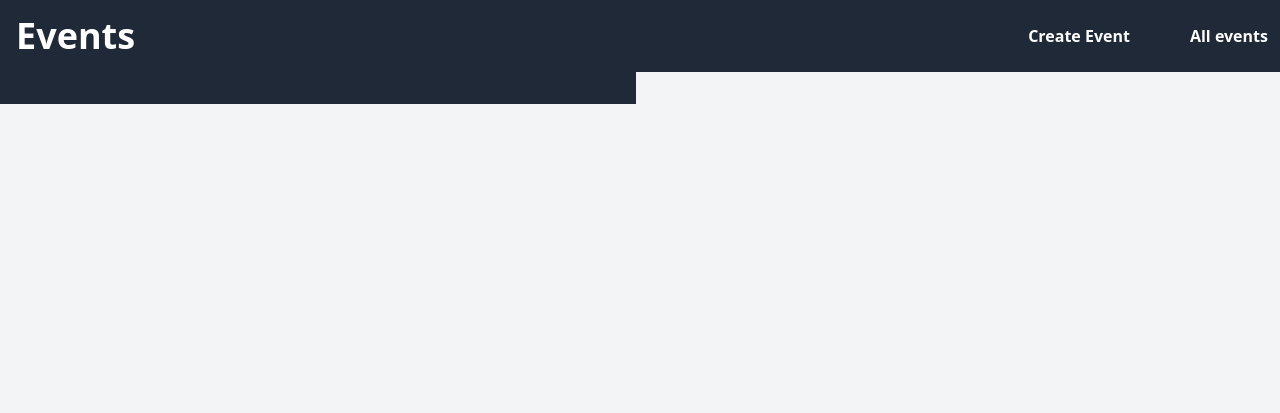
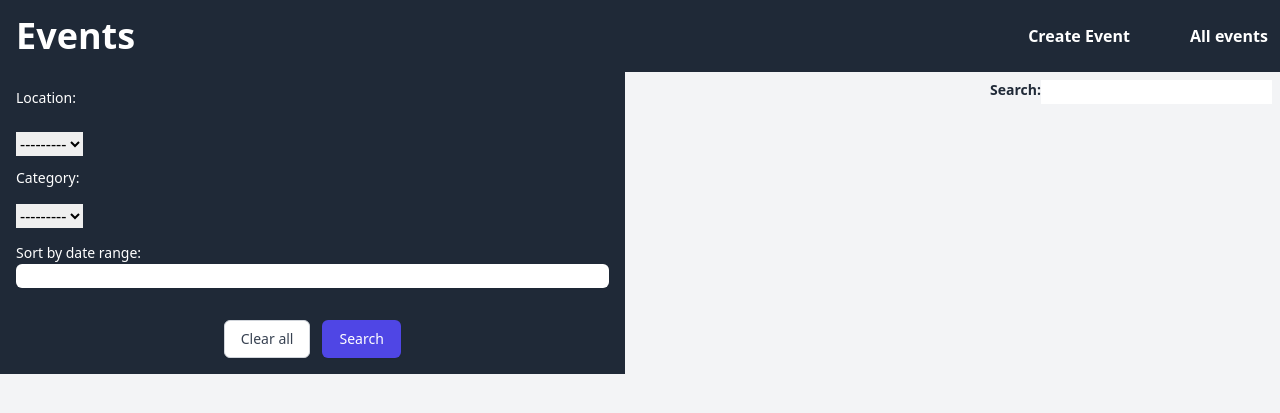
Before and after one commit to SudarshanSelvamani/events_app, a Django app: page /events/ in a window 1280 px wide. Shown: the top 413 px of the page. Run offline with Django 3.2, Linux system fonts and the light colour scheme; data that the repository does not hold is empty; some libraries are stand-ins or nearby versions.

Commit message:
Add support for search and filter (#10)

```diff
--- /dev/null
+++ b/events/filters.py
@@ -0,0 +1,26 @@
+import django_filters
+from django.db.models import fields
+from django import forms
+
+from .models import Event, Time, Location, Category
+
+
+class EventFilter(django_filters.FilterSet):
+    name = django_filters.CharFilter(lookup_expr="icontains")
+    place = django_filters.ModelChoiceFilter(queryset=Location.objects.all())
+    category = django_filters.ModelChoiceFilter(queryset=Category.objects.all())
+
+    start_from_to_time = django_filters.DateFromToRangeFilter(
+        distinct=True,
+        field_name="time__start",
+        label="start_from_to",
+    )
+
+    class Meta:
+        model = Event
+        fields = [
+            "name",
+            "place",
+            "category",
+            "start_from_to_time",
+        ]
--- a/events/templates/events/list_view.html
+++ b/events/templates/events/list_view.html
@@ -4,14 +4,51 @@
 {% load myfilters %}
 {% load static %}
 
+
+<form method = "GET" novalidate autocomplete="off">
 <div class="grid grid-flow-col space-x-3">
-<div class = "bg-gray-800 p-4">
+<div class = "bg-gray-800 p-4 space-y-3">
+          <div class = "space-y-6">
+            <label class="block text-sm font-medium text-white object-left">Location:</label>
+            {{filter.form.place|addclass:"mt-1 pl-3 pr-10 py-2 text-base border-gray-300 focus:outline-none focus:ring-indigo-500 focus:border-indigo-500 sm:text-sm rounded-md"}}
+          </div>
+          <div class = "space-y-4">
+            <label class="block text-sm font-medium text-white object-left">Category:</label>
+            {{filter.form.category|addclass:"mt-1 pl-3 pr-10 py-2 w-full text-base border-gray-300 focus:outline-none focus:ring-indigo-500 focus:border-indigo-500 sm:text-sm rounded-md"}}
+          </div>
+              <div>
+                <label class="text-sm font-medium text-white">Sort by date range:</label>
+                <div class = "hidden">
+                  {{filter.form.start_from_to_time|addclass:"focus:ring-indigo-500 focus:border-indigo-500 w-half shadow-sm sm:max-w-xs sm:text-sm border-gray-300 rounded-md"}}
+                </div>
+                <div>
+                  <input type="text" id="date-picker" class="py-0 px-2 block w-full shadow-sm focus:ring-indigo-500 focus:border-indigo-500 border-gray-300 rounded-md">
+                </div>
+            </div>
+            <div>
+          </div>
+            <div class="pt-5">
+                <div class="flex justify-center">
+                  <button type="button" class="bg-white py-2 px-4 border border-gray-300 rounded-md shadow-sm text-sm font-medium text-gray-700 hover:bg-gray-50 focus:outline-none focus:ring-2 focus:ring-offset-2 focus:ring-indigo-500" id="clear-filters">
+                    Clear all
+                  </button>
+                  <button type="submit" class="ml-3 inline-flex justify-center py-2 px-4 border border-transparent shadow-sm text-sm font-medium rounded-md text-white bg-indigo-600 hover:bg-indigo-700 focus:outline-none focus:ring-2 focus:ring-offset-2 focus:ring-indigo-500" value="Save">
+                    Search
+                  </button>
+                </div>
+              </div>
+        </form>
+</div>
+  <div>
+    <div class = "flex justify-end p-2">
+      <label class="text-sm font-bold text-gray-800 object-left">Search:</label>
+      {{ filter.form.name|addclass:"shadow-sm focus:ring-indigo-500 focus:border-indigo-500 sm:text-sm border-gray-300 rounded-md" }}
+    </div>
+  </form>
 
-</div>
+    <div class="grid grid-cols-3 grid-rows-3 gap-x-3.5">
 
-  <div>
-    <div class="grid grid-cols-3 grid-rows-3 gap-x-3.5">
-            {% for event in events %}
+            {% for event in filter.qs %}
             <div class="rounded-lg bg-gray-100 focus-within:ring-2 focus-within:ring-offset-2 focus-within:ring-offset-gray-100 focus-within:ring-indigo-500 overflow-hidden">
                     {% if event.image %}
                         <img src="{{event.image.url}}" class = "object-cover pointer-events-none group-hover:opacity-75">
@@ -52,4 +89,14 @@
       {% endif %}
 </div>
 
+  </div>
+</div>
+
+<head>
+<script src="https://cdn.jsdelivr.net/npm/litepicker/dist/nocss/litepicker.js"></script>
+<script src="{% static 'events/date_picker.js' %}"></script>
+<link rel="stylesheet" href="https://cdn.jsdelivr.net/npm/litepicker/dist/css/litepicker.css"/>
+</head>
+
+
 {% endblock content %}
--- a/events/views.py
+++ b/events/views.py
@@ -4,6 +4,7 @@ from django.views.generic import CreateView, ListView
 
 from .forms import EventPlaceForm, EventCategoryForm, EventFormSet, EventForm
 from .models import Event
+from .filters import EventFilter
 
 
 class EventCreateView(CreateView):
@@ -65,5 +66,9 @@ def category_create_popup(request):
 class EventListView(ListView):
     model = Event
     template_name = "events/list_view.html"
-    context_object_name = "events"
     paginate_by = 10
+
+    def get_context_data(self, **kwargs):
+        context = super().get_context_data(**kwargs)
+        context["filter"] = EventFilter(self.request.GET, queryset=self.get_queryset())
+        return context
--- a/events_app/settings.py
+++ b/events_app/settings.py
@@ -39,6 +39,7 @@ INSTALLED_APPS = [
     "django.contrib.staticfiles",
     "events",
     "taggit",
+    "django_filters",
 ]
 
 
--- /dev/null
+++ b/static/events/date_picker.js
@@ -0,0 +1,40 @@
+const dateField = document.getElementById('date-picker')
+dateField.addEventListener("click", openDatePicker())
+
+const clearAll = document.getElementById('clear-filters')
+clearAll.addEventListener("click",function() {clearFilters()})
+
+function openDatePicker(){
+    new Litepicker({
+    element: document.getElementById('date-picker'),
+    singleMode: false,
+    setup: (picker) => {
+
+      picker.on('selected', (date1, date2) => {
+        console.log(date1.dateInstance.toISOString())
+        const start_date = date1.dateInstance.toISOString().split('T')[0]
+        const end_date = date2.dateInstance.toISOString().split('T')[0]
+        updateDateInForm(start_date, end_date)
+
+      });
+    },
+})
+
+  }
+
+
+function updateDateInForm(start_date, end_date){
+  document.getElementById('id_start_from_to_time_0').value = start_date
+  if(start_date != end_date){
+    document.getElementById('id_start_from_to_time_1').value = end_date
+  }
+}
+
+function clearFilters(){
+  document.getElementById("date-picker").value = ""
+  document.getElementById("id_name").value = ""
+  document.getElementById('id_category').value = ""
+  document.getElementById('id_place').value = ""
+  document.getElementById('id_start_from_to_time_0').value = ""
+  document.getElementById('id_start_from_to_time_1').value = ""
+}
```
Also changed, not shown: events/tests.py (+60 -1 lines).
